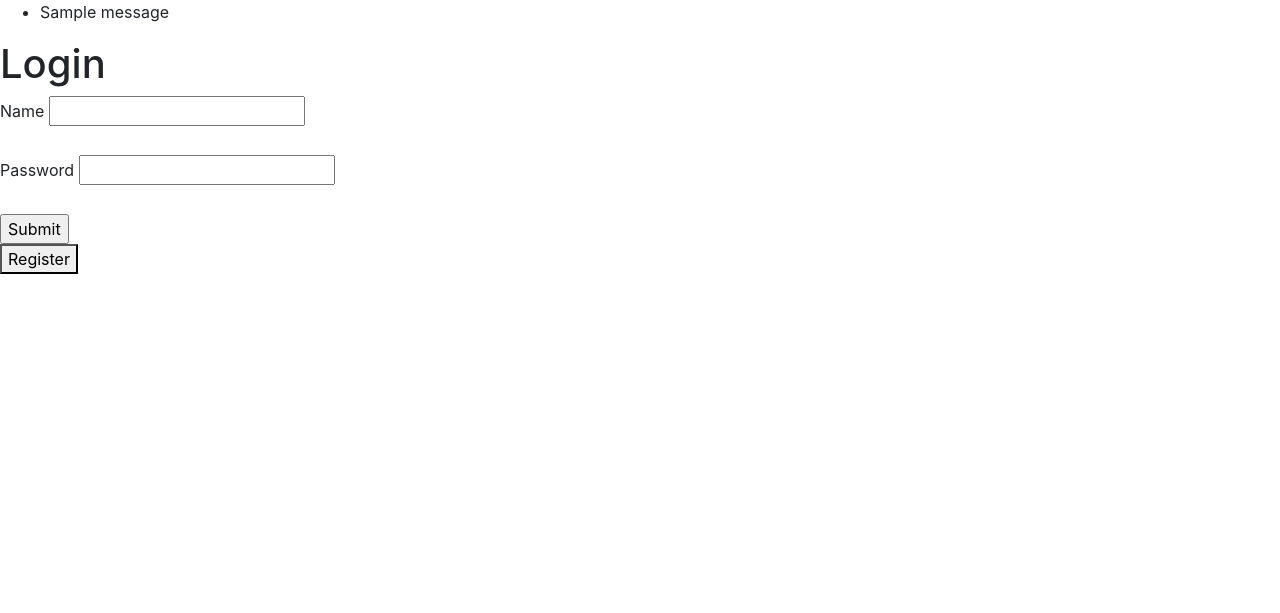
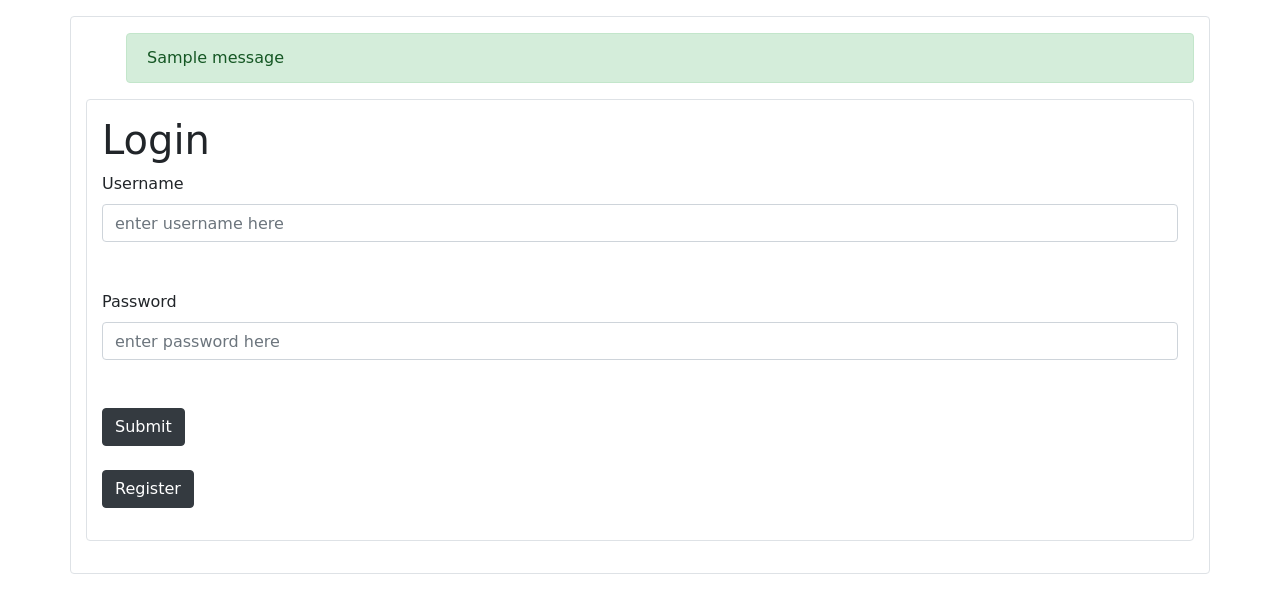
Before and after one commit to phuang00/P02_softdev, a Flask app: page /login in a window 1280 px wide. Shown: the top 613 px of the page. Run offline with Flask 2, Linux system fonts and the light colour scheme; tables that the repository leaves empty hold one stand-in row (values such as "Sample post"); one stand-in notice (Sample message) is shown; some libraries are stand-ins or nearby versions.

Commit message:
added some preliminary js stuff

```diff
--- a/templates/base.html
+++ b/templates/base.html
@@ -1,22 +1,26 @@
 <!DOCTYPE html>
 <html>
-  <head>
+  <head>    <meta charset="UTF-8">
+    <meta name="viewport" content="width=device-width, initial-scale=1.0">
+    <meta http-equiv="X-UA-Compatible" content="ie=edge">
+    <link rel="icon" href="./static/img/logo.ico">
     <link rel="stylesheet" href="https://stackpath.bootstrapcdn.com/bootstrap/4.3.1/css/bootstrap.min.css" integrity="sha384-ggOyR0iXCbMQv3Xipma34MD+dH/1fQ784/j6cY/iJTQUOhcWr7x9JvoRxT2MZw1T" crossorigin="anonymous">
     <link rel="stylesheet" type="text/css" href="{{url_for('static', filename='style.css')}}">
     <title>{% block title %}{% endblock %}</title>
   </head>
+<div class="container py-3 my-3 border rounded" id="font">
   {% with messages = get_flashed_messages() %}
   {% if messages %}
   <ul class=flashes>
     {% for message in messages %}
-    <li>{{ message }}</li>
+    <div class="alert alert-success">{{ message }}</div>
     {% endfor %}
   </ul>
   {% endif %}
   {% endwith %}
   <body>
     {% block header %}
-    <div class="navbarhead">
+    <div class="navbarhead" id="font">
         <nav class="navbar navbar-expand-lg text-white bg-dark">
           <a class="navbar-brand">Saturated Sidewalks</a>
           <a class="nav-link" href="/home">Home</a>
@@ -31,16 +35,19 @@
             </li>
             <li>
               <form action="/logout" method="GET">
-              <button type="submit" class="btn btn-link navbar-btn navbar-link">Logout</button>
+		<button type="submit" class="btn btn-link navbar-btn navbar-link">Logout</button>
               </form>
             </li>
           </ul>
         </nav>
-      </div>
+    </div>
     {% endblock %}
     {% block body %}{% endblock %}
     <script src="https://code.jquery.com/jquery-3.3.1.slim.min.js" integrity="sha384-q8i/X+965DzO0rT7abK41JStQIAqVgRVzpbzo5smXKp4YfRvH+8abtTE1Pi6jizo" crossorigin="anonymous"></script>
     <script src="https://cdnjs.cloudflare.com/ajax/libs/popper.js/1.14.7/umd/popper.min.js" integrity="sha384-UO2eT0CpHqdSJQ6hJty5KVphtPhzWj9WO1clHTMGa3JDZwrnQq4sF86dIHNDz0W1" crossorigin="anonymous"></script>
     <script src="https://stackpath.bootstrapcdn.com/bootstrap/4.3.1/js/bootstrap.min.js" integrity="sha384-JjSmVgyd0p3pXB1rRibZUAYoIIy6OrQ6VrjIEaFf/nJGzIxFDsf4x0xIM+B07jRM" crossorigin="anonymous"></script>
+    <script>
+      document.getElementById("font").style.fontFamily = "Comic Sans MS",cursive,sans-serif;
+    </script>
   </body>
 </html>
--- a/templates/login.html
+++ b/templates/login.html
@@ -1,24 +1,28 @@
 {% extends "base.html" %}
 
 {% block title %}
-Login
+Login to JEOPARDY
 {% endblock %}
 
 {% block header %}
 {% endblock %}
 
 {% block body %}
+<div class="container py-3 my-3 border rounded" id="font">
   <h1>Login</h1>
   <form method="GET" action="/login">
-  <label>Name</label>
-  <input type="text" name="username"> <br> <br>
-  <label>Password</label>
-  <input type="text" name="password"><br> <br>
-  <input type="submit">
+    <label for="username">Username</label>
+    <input class="form-control" type="text" name="username" placeholder="enter username here"> <br> <br>
+    <label for="password">Password</label>
+    <input class="form-control" type="text" name="password" placeholder="enter password here"><br> <br>
+<div class="form-group justify-content-center">
+    <button type="submit" name = "submit" class="btn btn-dark">Submit</button>
   </form>
-
+  <br><br>
   <form method="GET" action="/register">
-  <button type="submit">Register</button>
+    <button type="submit" name = "register" class="btn btn-dark">Register</button>
   </form>
+  </div>
+</div>
 
   {% endblock %}
```
Also changed, not shown: templates/base.js (added, +7 -0 lines). Lines whose indentation alone changed are shown as unchanged.
